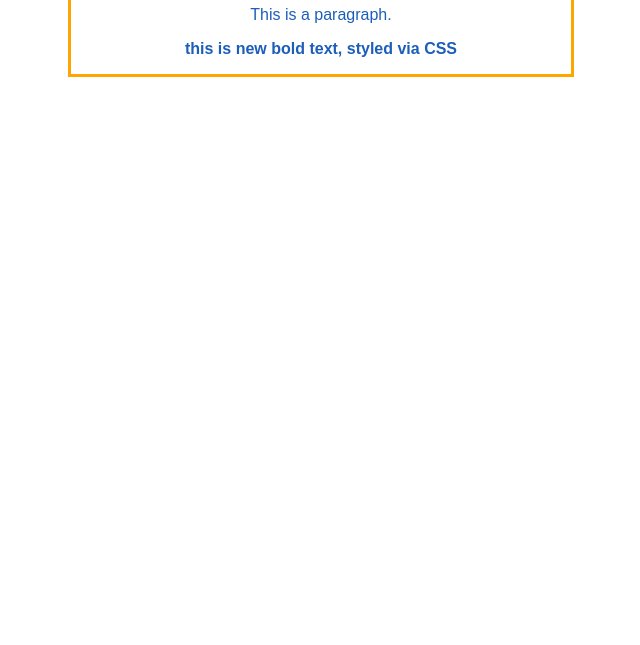
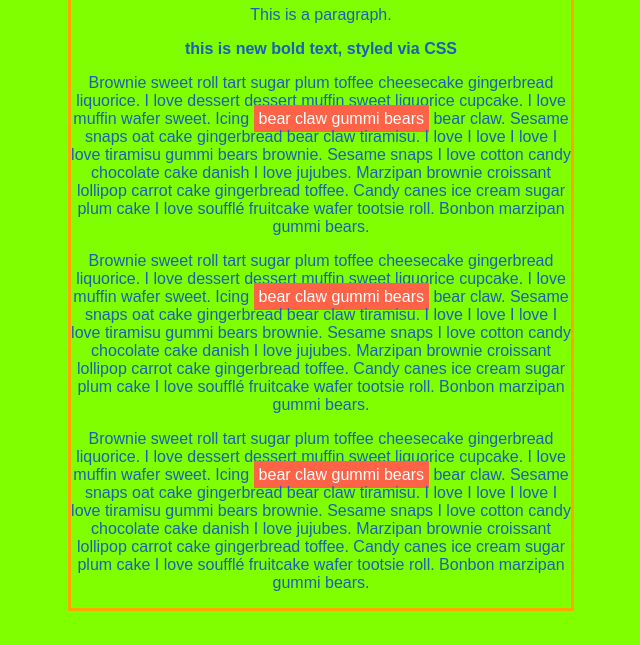
Before and after one commit to tonkomisko/trainee, a plain HTML site: page index.html in a window 1280 px wide. Shown: the part 155-800 px from the top of the page, without its empty margins (319-959 px from the left). Drawn offline with Linux system fonts and the light colour scheme.

Commit message:
added paragraphs

```diff
--- a/index.html
+++ b/index.html
@@ -4,6 +4,13 @@
 <meta charset="UTF-8">
 <link rel="stylesheet" type="text/css" href="style.css">
 <title>Peter Gunis for the better future</title>
+<style>
+    body{
+        width: 200px;
+        background-color: blue;
+    }
+
+</style>
 </head>
 <body>
 
@@ -15,6 +22,25 @@
     <b>this is new bold text, styled via CSS</b>
 </p>
 
+<p class="number_2">
+Brownie sweet roll tart sugar plum toffee cheesecake gingerbread liquorice. I love dessert dessert muffin sweet liquorice cupcake. I love muffin wafer sweet.
+Icing <span>bear claw gummi bears</span>  bear claw. Sesame snaps oat cake gingerbread bear claw tiramisu. I love I love I love I love tiramisu gummi bears brownie. Sesame snaps I love cotton candy chocolate cake danish I love jujubes.
+Marzipan brownie croissant lollipop carrot cake gingerbread toffee. Candy canes ice cream sugar plum cake I love soufflé fruitcake wafer tootsie roll. Bonbon marzipan gummi bears.
+</p>
+
+
+<p class="number_2">
+Brownie sweet roll tart sugar plum toffee cheesecake gingerbread liquorice. I love dessert dessert muffin sweet liquorice cupcake. I love muffin wafer sweet.
+Icing <span>bear claw gummi bears</span>  bear claw. Sesame snaps oat cake gingerbread bear claw tiramisu. I love I love I love I love tiramisu gummi bears brownie. Sesame snaps I love cotton candy chocolate cake danish I love jujubes.
+Marzipan brownie croissant lollipop carrot cake gingerbread toffee. Candy canes ice cream sugar plum cake I love soufflé fruitcake wafer tootsie roll. Bonbon marzipan gummi bears.
+</p>
+
+<p class="number_2">
+Brownie sweet roll tart sugar plum toffee cheesecake gingerbread liquorice. I love dessert dessert muffin sweet liquorice cupcake. I love muffin wafer sweet.
+Icing <span>bear claw gummi bears</span>  bear claw. Sesame snaps oat cake gingerbread bear claw tiramisu. I love I love I love I love tiramisu gummi bears brownie. Sesame snaps I love cotton candy chocolate cake danish I love jujubes.
+Marzipan brownie croissant lollipop carrot cake gingerbread toffee. Candy canes ice cream sugar plum cake I love soufflé fruitcake wafer tootsie roll. Bonbon marzipan gummi bears.
+</p>
+
 
 </body>
 </html>
--- a/style.css
+++ b/style.css
@@ -1,8 +1,9 @@
 body {
     font-family: Arial, Helvetica, sans-serif;
     border: 3px solid orange;
-    width: 500px;
+    width: 500px !important;
     margin: 0 auto;
+    background-color: chartreuse !important;
 }
 h1 {
     margin-top: 100px;
@@ -13,3 +14,10 @@ p {
     text-align: center;
     color: rgb(28, 94, 185);
 }
+
+span {
+
+background-color: tomato;
+color: white;
+padding: 5px;
+}
```
